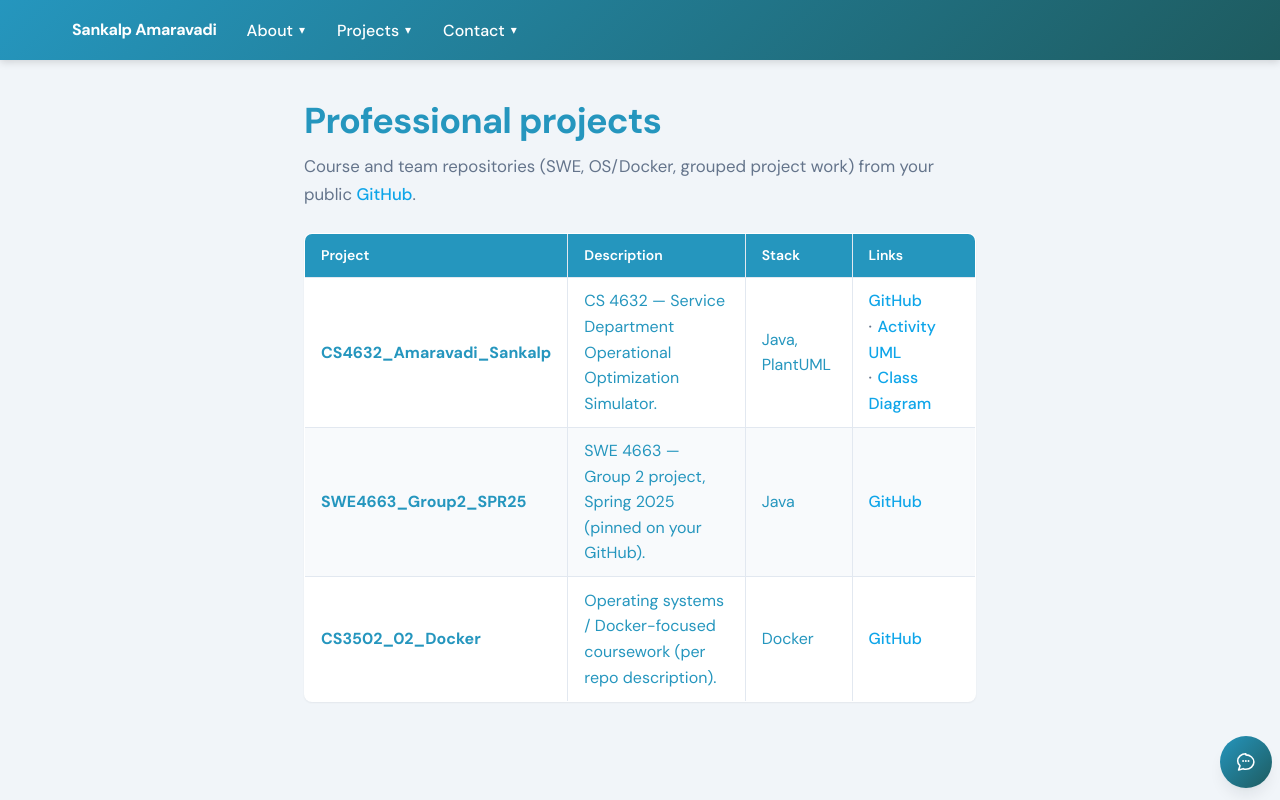
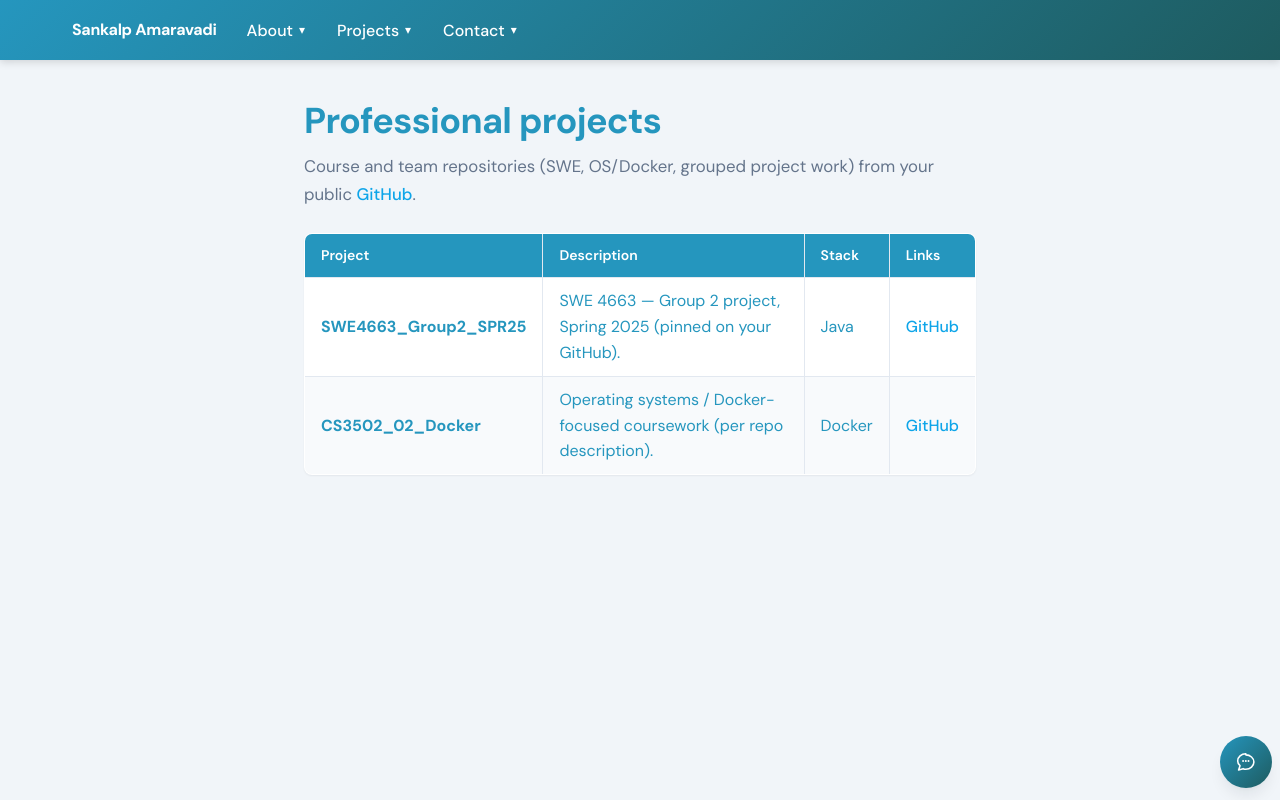
Before and after one commit to Leneord1/perso, a React (Vite) app: page /projects/professional in a window 1280 px wide. Built offline with nearby package versions, Linux system fonts and the light colour scheme.

Commit message:
Modified projects

```diff
--- a/src/components/ProjectTable.jsx
+++ b/src/components/ProjectTable.jsx
@@ -1,10 +1,5 @@
 import React from 'react'
 import PropTypes from 'prop-types'
-
-const documentLinkPropType = PropTypes.shape({
-  label: PropTypes.string.isRequired,
-  url: PropTypes.string.isRequired,
-})
 
 const projectRowPropType = PropTypes.shape({
   name: PropTypes.string.isRequired,
@@ -12,7 +7,6 @@ const projectRowPropType = PropTypes.shape({
   stack: PropTypes.string.isRequired,
   repoUrl: PropTypes.string.isRequired,
   liveUrl: PropTypes.string,
-  documentLinks: PropTypes.arrayOf(documentLinkPropType),
 })
 
 function ProjectTableRow({ row }) {
@@ -29,26 +23,18 @@ function ProjectTableRow({ row }) {
             GitHub
           </a>
           {row.liveUrl ? (
+            <>
+              {' '}
               <a
                 href={row.liveUrl}
-              className="link project-table__extra-link"
+                className="link project-table__live-link"
                 target="_blank"
                 rel="noopener noreferrer"
               >
                 Live
               </a>
+            </>
           ) : null}
-          {row.documentLinks?.map((doc) => (
-            <a
-              key={doc.url}
-              href={doc.url}
-              className="link project-table__extra-link"
-              target="_blank"
-              rel="noopener noreferrer"
-            >
-              {doc.label}
-            </a>
-          ))}
         </span>
       </td>
     </tr>
--- a/src/data/githubProjects.js
+++ b/src/data/githubProjects.js
@@ -36,28 +36,8 @@ export const personalProjectRows = [
   },
 ]
 
-const cs4632RepoUrl = 'https://github.com/Leneord1/CS4632_Amaravadi_Sankalp'
-const cs4632DocumentsBaseUrl = `${cs4632RepoUrl}/blob/main/documents`
-
 /** Course and structured team engineering work */
 export const professionalProjectRows = [
-  {
-    name: 'CS4632_Amaravadi_Sankalp',
-    description:
-      'CS 4632 — Service Department Operational Optimization Simulator.',
-    stack: 'Java, PlantUML',
-    repoUrl: cs4632RepoUrl,
-    documentLinks: [
-      {
-        label: 'Activity UML',
-        url: `${cs4632DocumentsBaseUrl}/ActivityUML.puml`,
-      },
-      {
-        label: 'Class Diagram',
-        url: `${cs4632DocumentsBaseUrl}/Classdiagram.puml`,
-      },
-    ],
-  },
   {
     name: 'SWE4663_Group2_SPR25',
     description: 'SWE 4663 — Group 2 project, Spring 2025 (pinned on your GitHub).',
--- a/src/global.css
+++ b/src/global.css
@@ -546,7 +546,7 @@ table button:hover,
   align-items: baseline;
 }
 
-.project-table__extra-link::before {
+.project-table__live-link::before {
   content: '\00b7';
   margin-right: 0.35em;
   color: var(--pw-muted-text);
```
Lines whose indentation alone changed are shown as unchanged.
